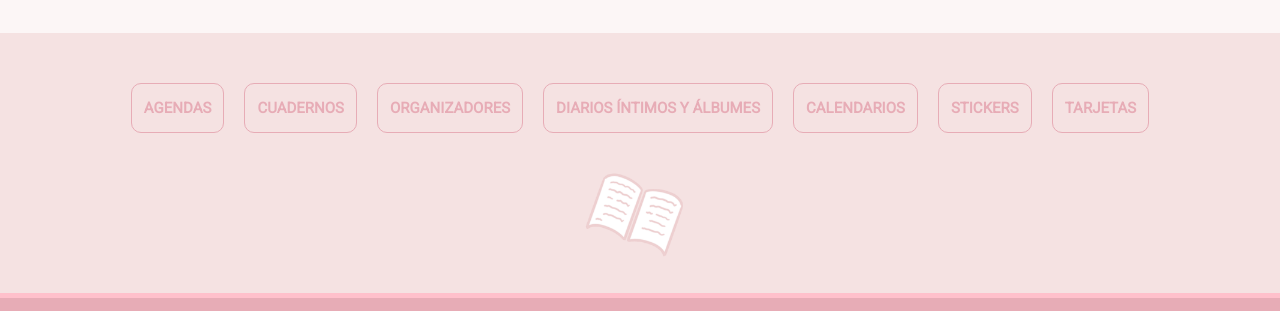
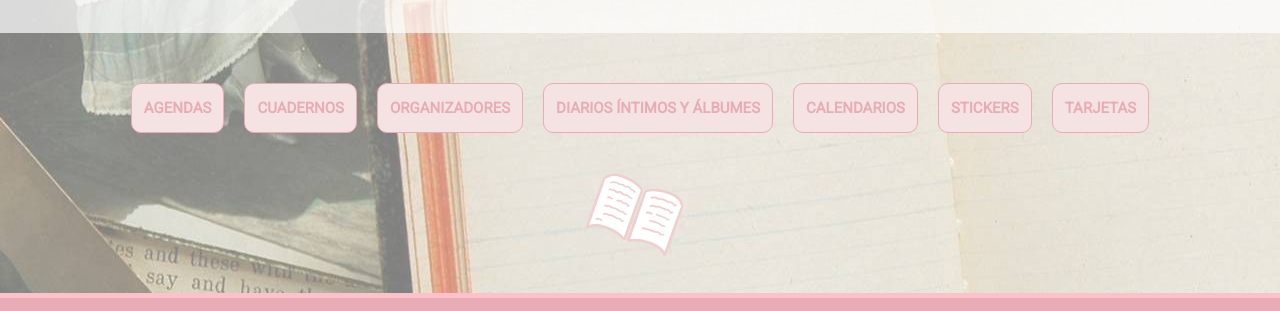
Before and after one commit to emasabaino/Vivi-Agendando, a plain HTML site: page pages/modelos.html in a window 1280 px wide. Shown: the part 271-582 px from the top of the page. Drawn offline with nearby package versions, Linux system fonts and the light colour scheme.

Commit message:
fix link img

```diff
--- a/scss/_extras.scss
+++ b/scss/_extras.scss
@@ -91,7 +91,7 @@ input[type=number]::-webkit-outer-spin-button {
 /* MODELOS */
 
 .backModelos {
-    background-image: url("../../../carousel-1.jpg");
+    background-image: url("../assets/images/carousel-1.jpg");
 }
 
 /* MODALS */
```
Also changed, not shown: css/style.css.
